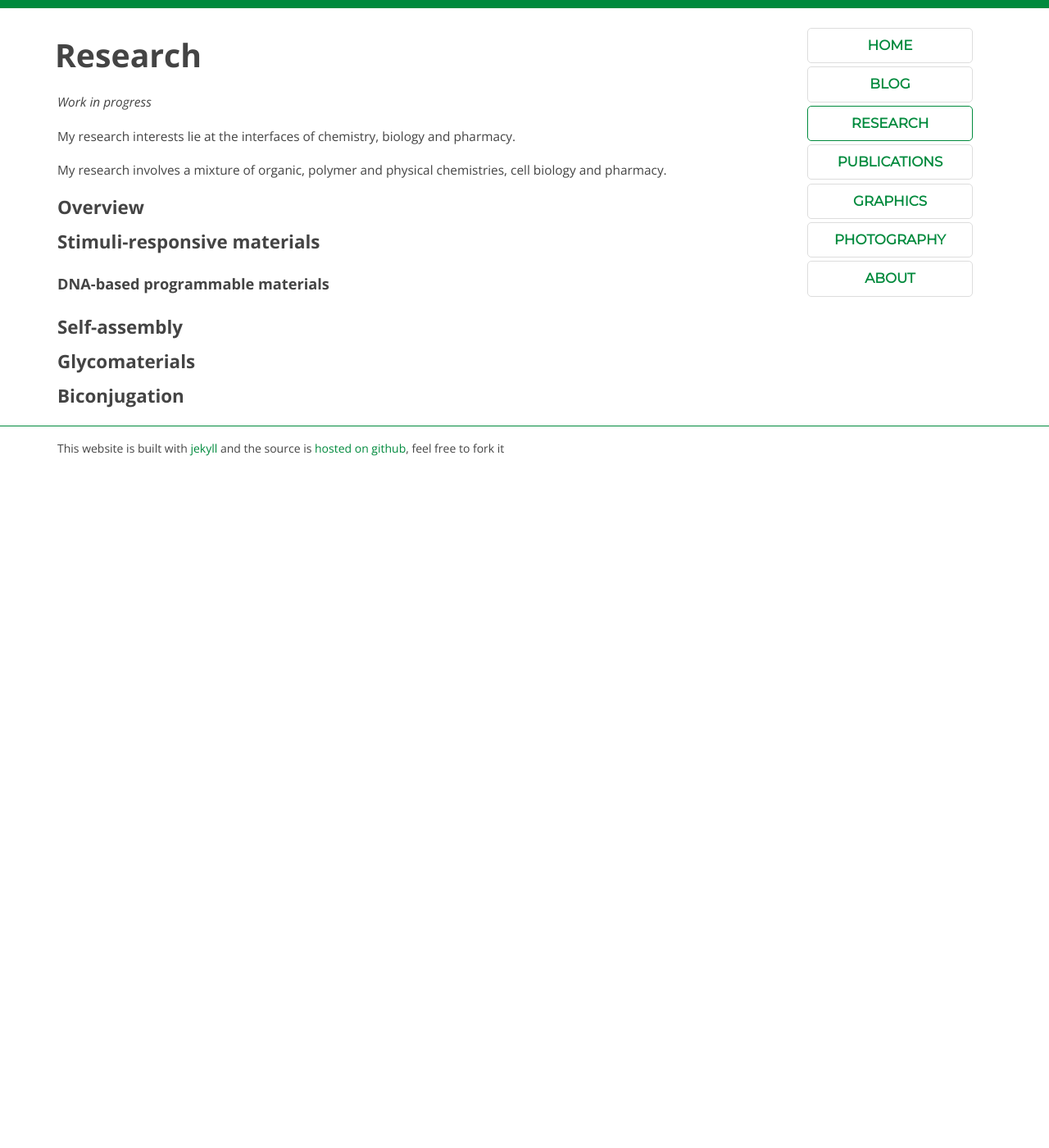
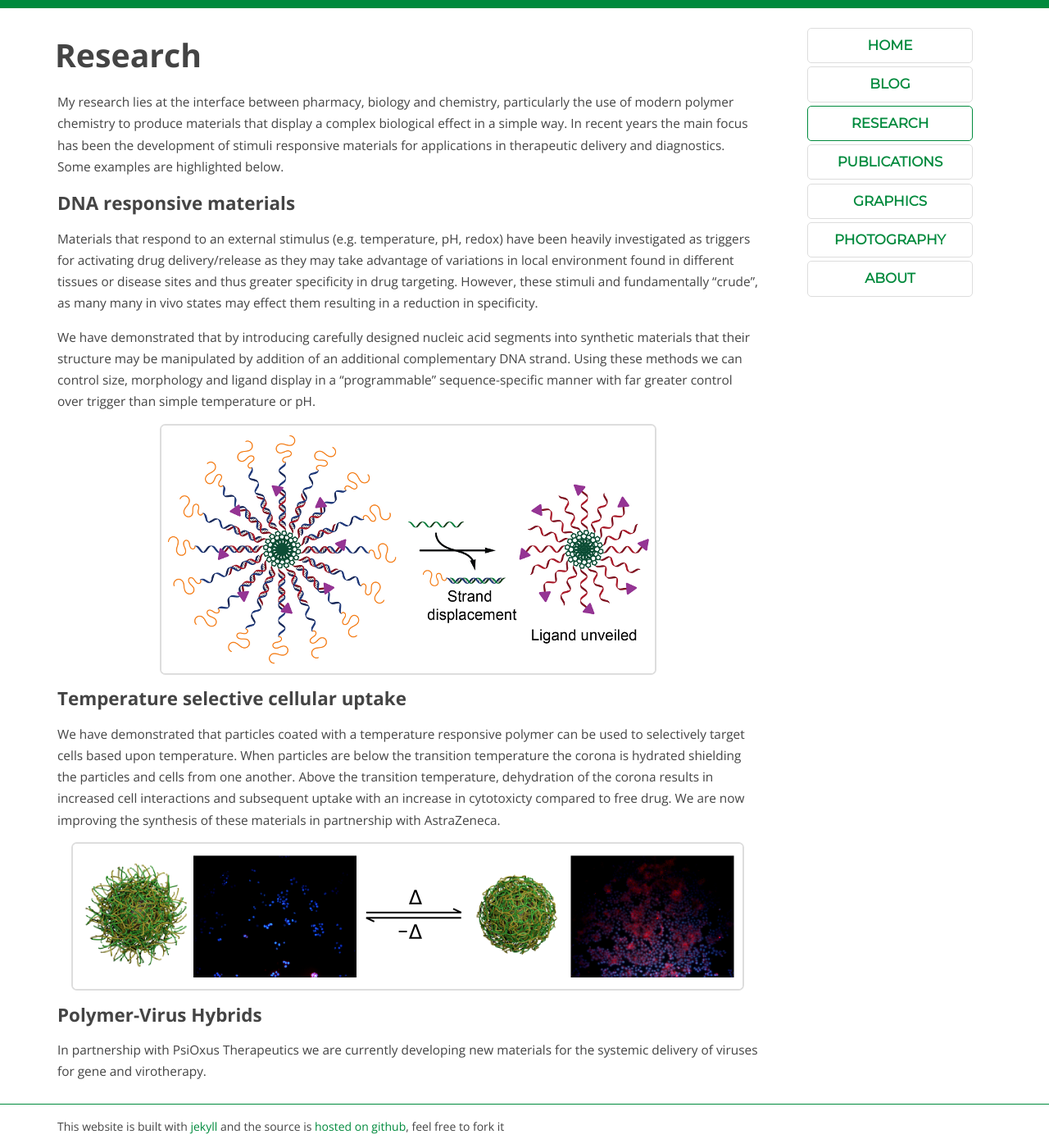
Before and after one commit to sebspain/sebspain.github.io, a Jekyll site: the page built from research/index.md, in a window 1280 px wide. Shown: the whole page at 82% size. Built offline with Jekyll 4.4.1, drawn with Linux system fonts in a browser that asks for light colours; Markdown is read by kramdown in place of the engine named in the settings; before the commit the page ends 900 px from its top, so only the background shows below that.

Commit message:
updated research page

```diff
--- a/research/index.md
+++ b/research/index.md
@@ -2,20 +2,22 @@
 layout: page
 title: Research
 ---
-*Work in progress*
+My research lies at the interface between pharmacy, biology and chemistry, particularly the use of modern polymer chemistry to produce materials that display a complex biological effect in a simple way. In recent years the main focus has been the development of stimuli responsive materials for applications in therapeutic delivery and diagnostics. Some examples are highlighted below.
 
-My research interests lie at the interfaces of chemistry, biology and pharmacy.
+###DNA responsive materials
 
-My research involves a mixture of organic, polymer and physical chemistries, cell biology and pharmacy.
+Materials that respond to an external stimulus (e.g. temperature, pH, redox) have been heavily investigated as triggers for activating drug delivery/release as they may take advantage of variations in local environment found in different tissues or disease sites and thus greater specificity in drug targeting. However, these stimuli and fundamentally "crude", as many many in vivo states may effect them resulting in a reduction in specificity.
 
-### Overview ###
+We have demonstrated that by introducing carefully designed nucleic acid segments into synthetic materials that their structure may be manipulated by addition of an additional complementary DNA strand. Using these methods we can control size, morphology and ligand display in a "programmable" sequence-specific manner with far greater control over trigger than simple temperature or pH.
 
-### Stimuli-responsive materials ###
+![Schematic of DNA micelle uncoating](img/dna_micelles.png)
 
-#### DNA-based programmable materials ####
+###Temperature selective cellular uptake
 
-### Self-assembly ###
+We have demonstrated that particles coated with a temperature responsive polymer can be used to selectively target cells based upon temperature. When particles are below the transition temperature the corona is hydrated shielding the particles and cells from one another. Above the transition temperature, dehydration of the corona results in increased cell interactions and subsequent uptake with an increase in cytotoxicty compared to free drug. We are now improving the synthesis of these materials in partnership with AstraZeneca.
 
-### Glycomaterials ###
+![Temperature controlled uptake of particles into cells](img/t_controlled_uptake.png)
 
-### Biconjugation
+###Polymer-Virus Hybrids
+
+In partnership with PsiOxus Therapeutics we are currently developing new materials for the systemic delivery of viruses for gene and virotherapy.
```
Also changed, not shown: research/img/dna_micelles.png (added), research/img/t_controlled_uptake.png (added).
